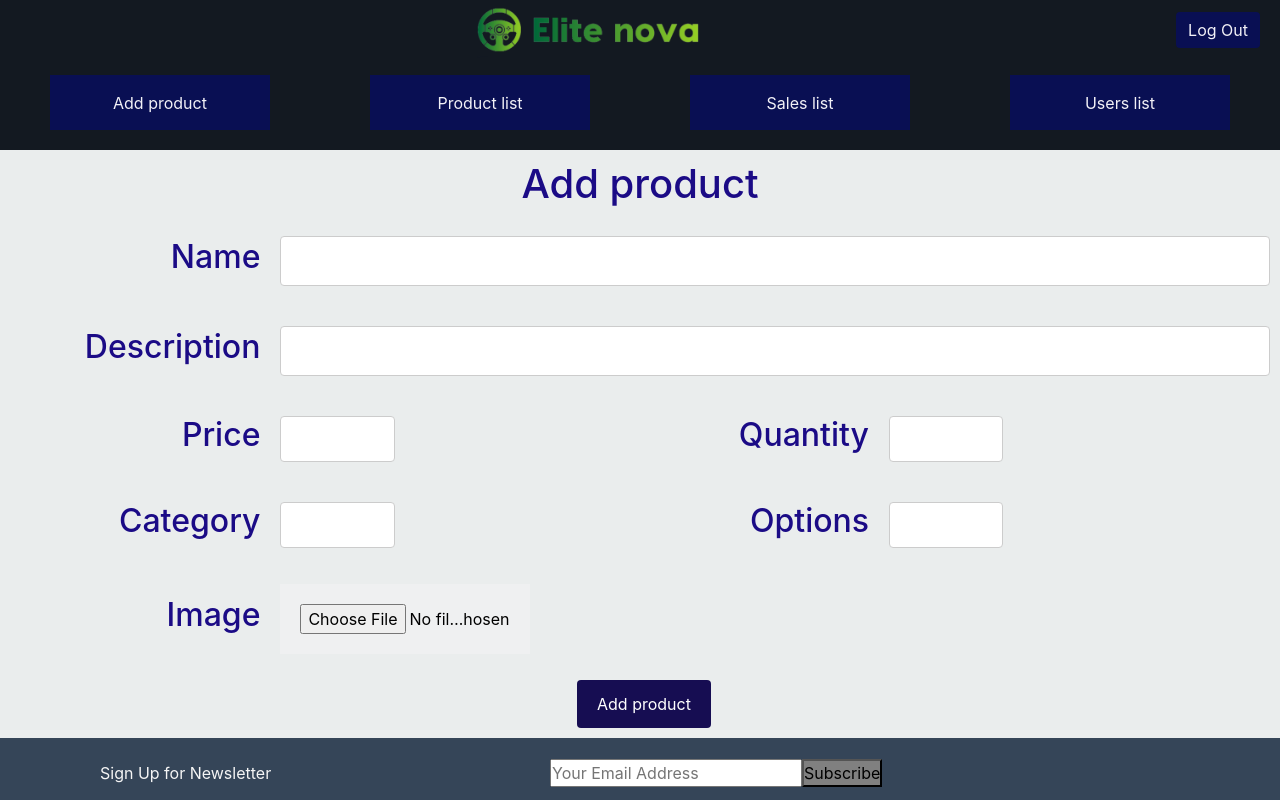
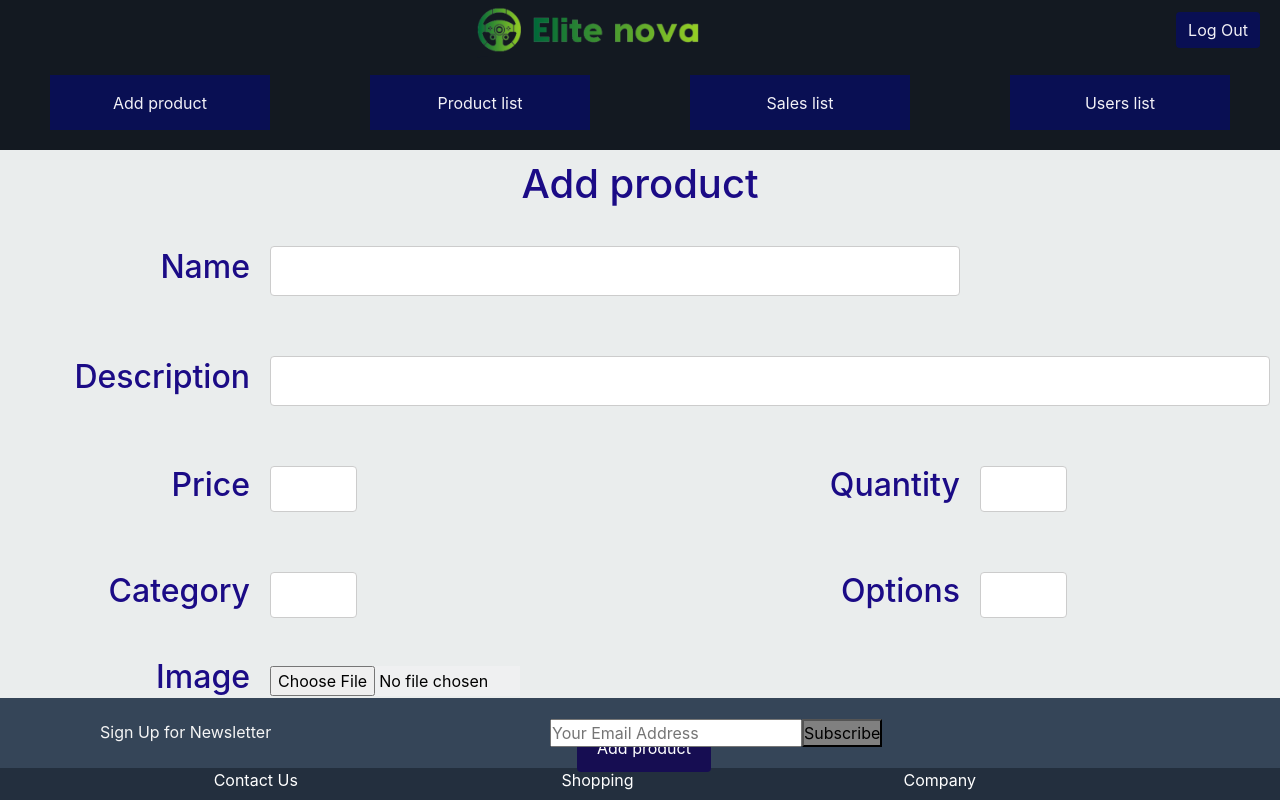
Before and after one commit to PiyumalT/ecommerce_system, a React (Create React App) app in the folder frontend/: page /AddProduct in a window 1280 px wide. Shown: the top 800 px of the page. Built offline with nearby package versions, Linux system fonts and the light colour scheme.

Commit message:
connect to the backend

```diff
--- a/frontend/src/pages/AddProduct/AddProduct.js
+++ b/frontend/src/pages/AddProduct/AddProduct.js
@@ -2,37 +2,63 @@ import React from 'react';
 import './addProduct.css';
 
 function AddProduct() {
+
+  // send product name, description, price, quantity, category, options and product image to the Spring Boot backend
+  function sendProduct(e) {
+    e.preventDefault();
+    const formData = new FormData();
+    formData.append('name', e.target.name.value);
+    formData.append('description', e.target.description.value);
+    formData.append('price', e.target.price.value);
+    formData.append('quantity', e.target.quantity.value);
+    formData.append('category', e.target.category.value);
+    formData.append('options', e.target.options.value);
+    formData.append('product_image', e.target.product_image.files[0]);
+
+    fetch('http://localhost:8080/api/products', {
+      method: 'POST',
+      body: formData,
+    })
+      .then((response) => response.json())
+      .then((data) => {
+        console.log('Success:', data);
+      })
+      .catch((error) => {
+        console.error('Error:', error);
+      });
+  }
+
   return (
 
-    <div>
+    <div className='middle1'>
       <h1>Add product</h1>
-      <form action="add_item.php" method="post" enctype="multipart/form-data">
+      <form onSubmit={sendProduct}>
         <table border="0">
           <tbody>
             <tr>
               <td className="input4">
                 <h2>Name</h2>
               </td>
-              <td colspan="3">
+              <td colSpan="2">
                 <input type="text" name="name" className="first" />
               </td>
             </tr>
             <tr>
-              <td>
+              <td className="input4">
                 <h2>Description</h2>
               </td>
-              <td colspan="3">
-                <input type="text" name="description" className="second" />
+              <td colSpan="3">
+                <input type="text" name="description" className="second1" />
               </td>
             </tr>
             <tr>
-              <td>
+              <td className="input4">
                 <h2>Price</h2>
               </td>
               <td className="input3">
                 <input type="text" name="price" className="third" />
               </td>
-              <td>
+              <td className="input4">
                 <h2 className="new">Quantity</h2>
               </td>
               <td>
@@ -40,13 +66,13 @@ function AddProduct() {
               </td>
             </tr>
             <tr>
-              <td>
+              <td className="input4">
                 <h2>Category</h2>
               </td>
               <td className="input3">
                 <input type="text" name="category" className="third" />
               </td>
-              <td>
+              <td className="input4">
                 <h2 className="new">Options</h2>
               </td>
               <td>
@@ -54,21 +80,21 @@ function AddProduct() {
               </td>
             </tr>
             <tr>
-              <td>
+              <td className="input4">
                 <h2>Image</h2>
               </td>
-              <td colspan="3">
+              <td colSpan="3">
                 <input
                   type="file"
                   accept="image/jpg"
                   name="product_image"
-                  className="box"
+                  className="box3"
                   style={{ color: 'black' }}
                 />
               </td>
             </tr>
             <tr>
-              <td colspan="4" className="input1">
+              <td colSpan="4" className="input1">
                 <input
                   type="submit"
                   className="btn2"
@@ -81,7 +107,6 @@ function AddProduct() {
         </table>
       </form>
     </div>
-
   );
 }
 
--- a/frontend/src/pages/AddProduct/addProduct.css
+++ b/frontend/src/pages/AddProduct/addProduct.css
@@ -1,8 +1,12 @@
+.middle1{
+  height: 42vw;
 
-.first, .second, .third {
+}
+
+.first, .second1, .third {
     width: 100%;
     padding: 10px;
-    margin: 10px 0;
+    margin: 20px 0;
     border: 1px solid #ccc;
     border-radius: 4px;
     box-sizing: border-box;
@@ -12,9 +16,11 @@
     height: 50px;
   }
 
-  .second {
+  .second1{
     height: 50px;
+    width: 1000px;
     background-color: white;
+
   }
 
   .third {
@@ -45,18 +51,22 @@
     padding: 10px;
   }
 
-  h1 {
+  .middle1 h1 {
     text-align: center;
     margin-top: 10px;
     color: #1b0b86;
   }
 
-  h2{
+  .input4{
     text-align: right;
+    width: 400px;
+  }
+
+  .input4 h2{
     color: #1b0b86;
   }
 
-  .box{
+  .box3{
     background-color:  rgba(240, 241, 242, 0.906);
     width: 250px;
   }
```
